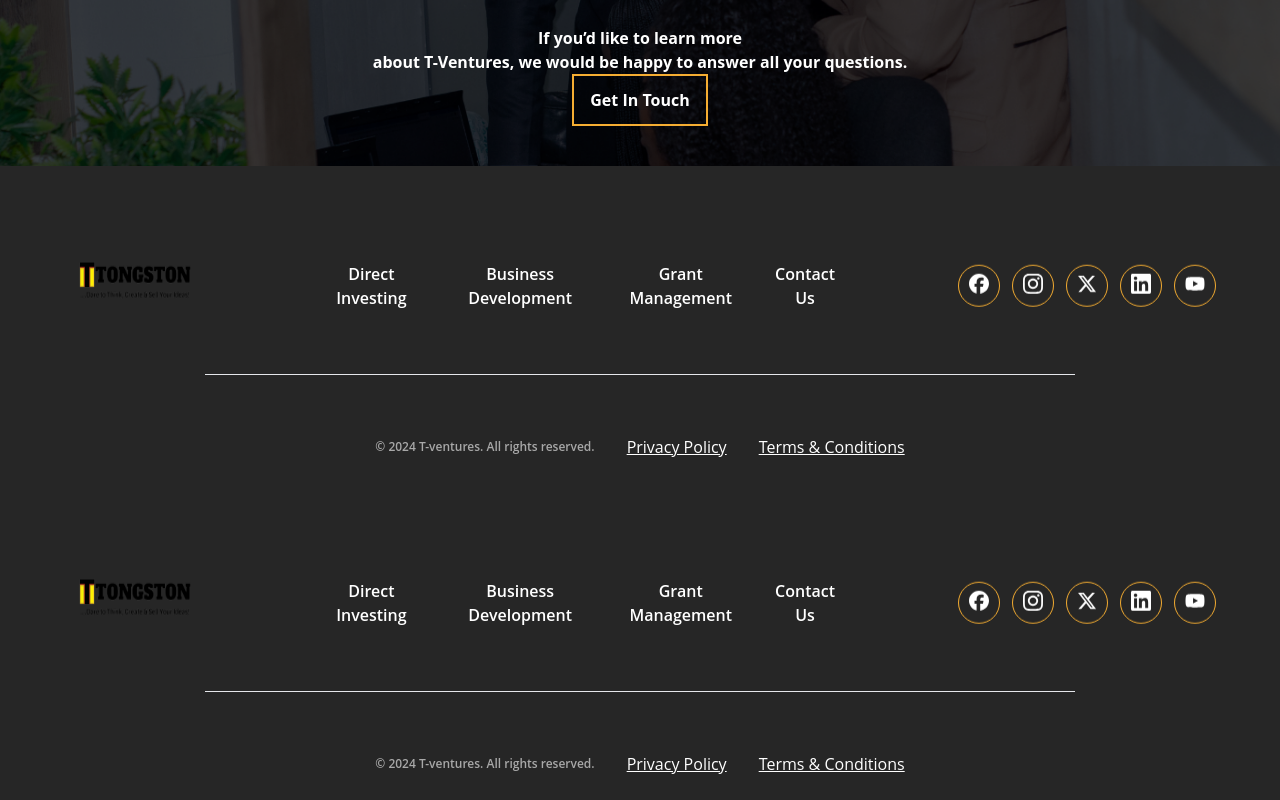
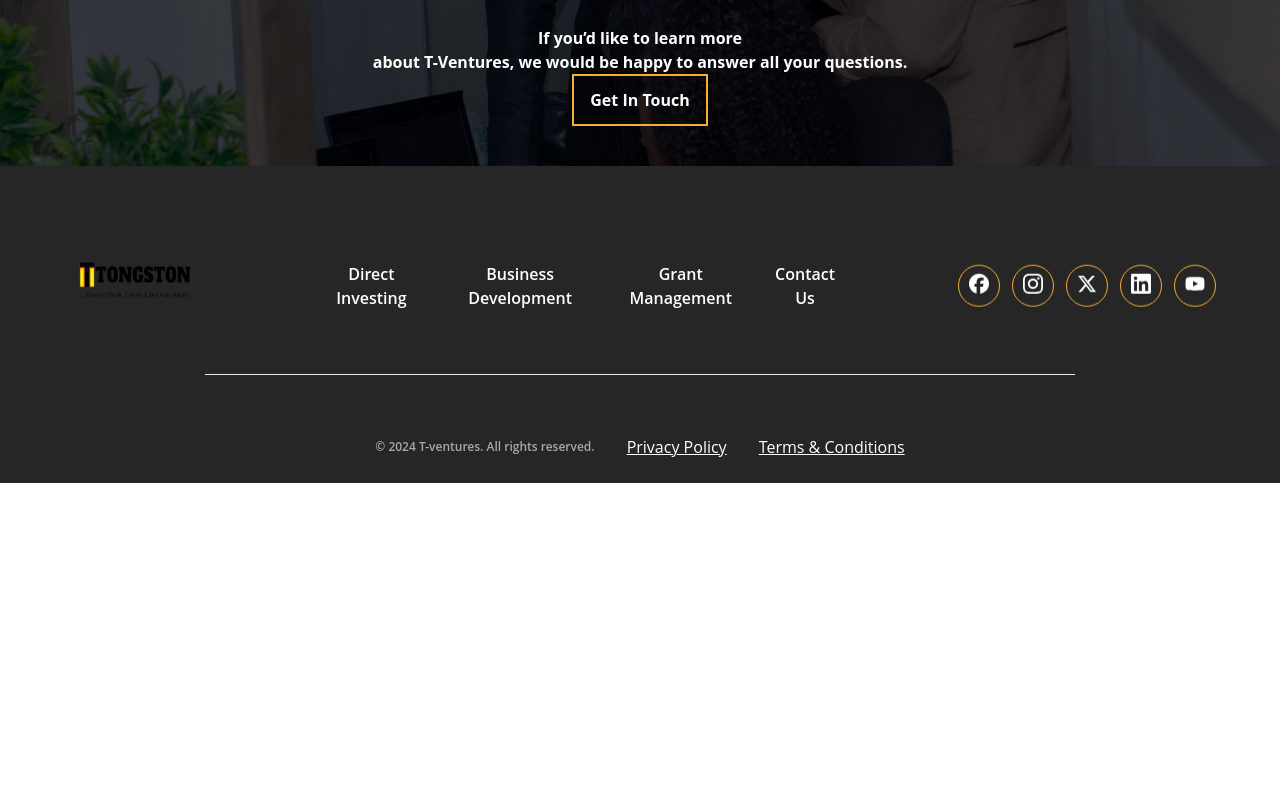
Before and after one commit to eabuo21/Tongston-Ventures, a React (Vite) app: page / in a window 1280 px wide. Shown: the part 6705-7505 px from the top of the page. After the commit the page ends 7188 px from the top, so only its background shows below. Built offline with nearby package versions, Linux system fonts and the light colour scheme; a web font is replaced by a local one.

Commit message:
new commit

```diff
--- a/src/App.jsx
+++ b/src/App.jsx
@@ -169,9 +169,9 @@ function App() {
             <Route path="/success" element={<Success />} />
           </Routes>
 
-          <section className="footer-section w-full ">
+          {/* <section className="footer-section w-full ">
             <Footer />
-          </section>
+          </section> */}
           <ToastContainer />
         </>
       )}
```
